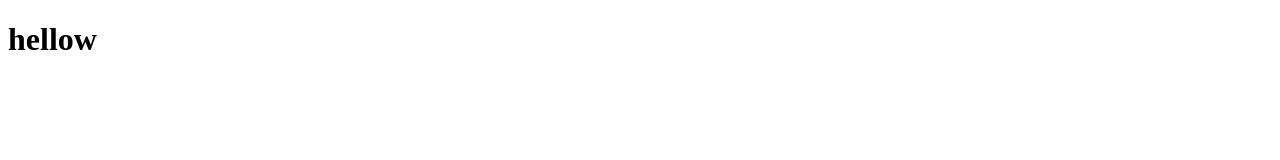
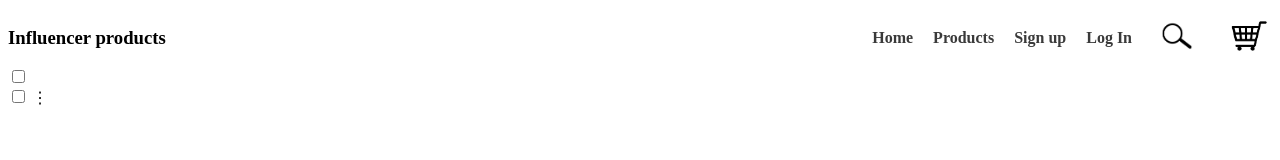
Before and after one commit to ontorsheikh/influencer-gear-repo, a plain HTML site: page index.html in a window 1280 px wide. Drawn offline with Linux system fonts and the light colour scheme.

Commit message:
added nav

```diff
--- a/index.html
+++ b/index.html
@@ -4,10 +4,48 @@
     <meta charset="UTF-8">
     <meta name="viewport" content="width=device-width, initial-scale=1.0">
     <title>Influencer</title>
+
+<link rel="preconnect" href="https://fonts.googleapis.com">
+<link rel="preconnect" href="https://fonts.gstatic.com" crossorigin>
+<link href="https://fonts.googleapis.com/css2?family=Poppins:ital,wght@0,100;0,200;0,300;0,400;0,500;0,600;0,700;0,800;0,900;1,100;1,200;1,300;1,400;1,500;1,600;1,700;1,800;1,900&display=swap" rel="stylesheet">
+
+    <link rel="stylesheet" href="styles/influencer.css">
+
 </head>
-<body>
+<body class="poppins-regular">
     <header>
-<h1>hellow</h1>
+<nav>
+    <div class="nav-container">
+        <h3>Influencer products</h3>
+
+<div class="list-container">
+
+    <li><a href="">Home</a></li>
+    <li><a href="">Products</a></li>
+    <li><a href="">Sign up</a></li>
+    <li><a href="">Log In</a></li>
+    <li><a href=""><img class="icon" src="images/search.jpg" alt=""></a></li>
+    <li><a href=""><img class="icon" src="images/cart.jpg" alt=""></a></li>
+    </div>
+    </div>
+    <div class="mobile-nav">
+        <label for="check-box">
+            <span></span>
+            <span></span>
+            <span></span>
+        </label>
+        <input type="checkbox" name="" id="check-box">
+    </div>
+
+    <div class="menu-container">
+  <input type="checkbox" id="dot-toggle">
+  <label for="dot-toggle" class="dots">⋮</label>
+
+
+</div>
+
+
+</nav>
 
     </header>
 
--- /dev/null
+++ b/styles/influencer.css
@@ -0,0 +1,31 @@
+  font-family: "Poppins", sans-serif;
+  font-style.poppins-regular {
+: normal;
+}
+/*nav*/
+.icon{
+    width:50px
+}
+.nav-container{
+    display:flex;
+    justify-content: space-between;
+    align-items: center;
+
+}
+.list-container{
+    display: flex;
+    align-items: center;
+    list-style: none;
+    gap:20px;
+}
+a{
+    text-decoration: none;
+    color: #3A3A3A;
+    font-size: 1rem;
+    font-weight: 600;
+}
+
+@media  screen and (max-width:576px) {
+    nav
+
+}
```
Also changed, not shown: images/cart.jpg (added), images/search.jpg (added).
